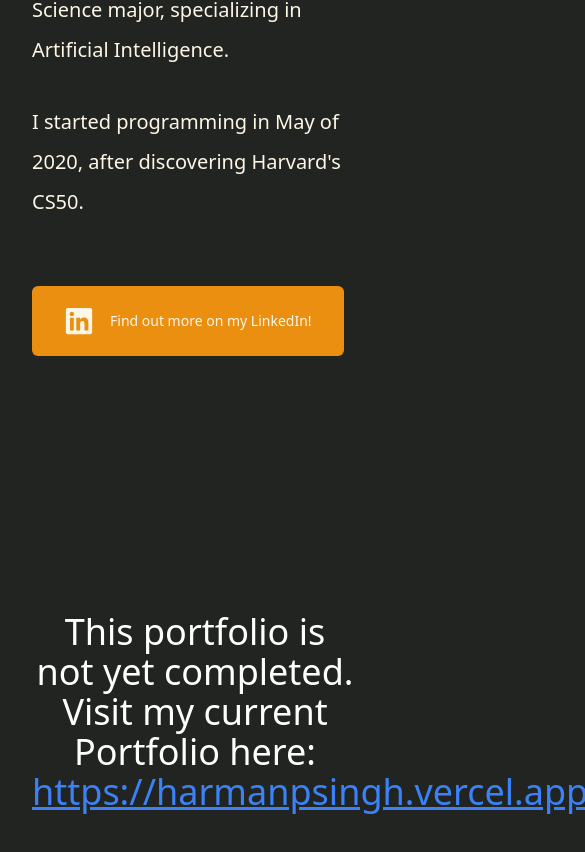
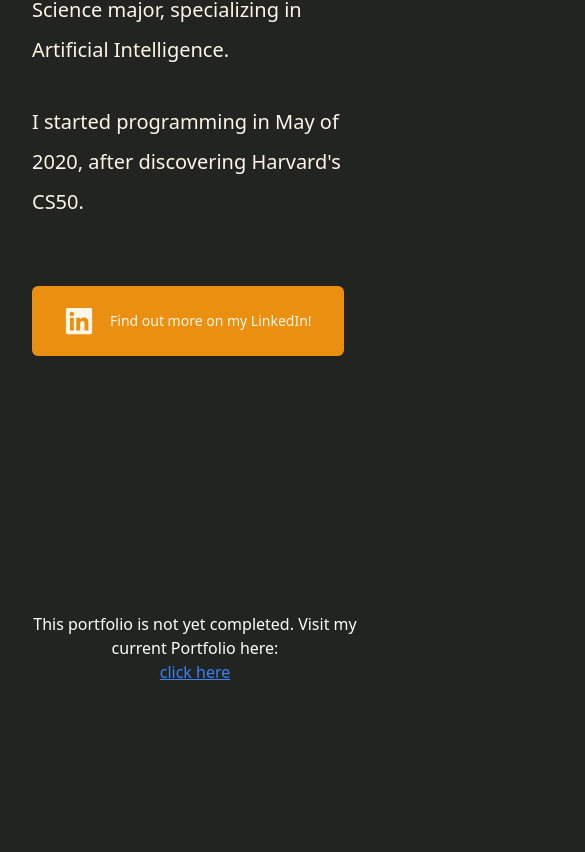
Before and after one commit to Harmxn02/Design-Portfolio, a Next.js app: page / in a window 390 px wide. Shown: the part 1024-1876 px from the top of the page, 585 px wide, since content can reach past the window. Built offline with nearby package versions, Linux system fonts and the light colour scheme.

Commit message:
update text size so mobile does not overflow

```diff
--- a/src/components/about/about.tsx
+++ b/src/components/about/about.tsx
@@ -33,9 +33,9 @@ export default function About() {
 				</a>
 			</div>
 
-			<div className="mt-64 text-white text-4xl text-center">
+			<div className="mt-64 text-white md:text-4xl text-center">
 				<p>This portfolio is not yet completed. Visit my current Portfolio here:	</p>
-				<a href="https://harmanpsingh.vercel.app/" className="text-blue-500 underline">https://harmanpsingh.vercel.app/</a>
+				<a href="https://harmanpsingh.vercel.app/" className="text-blue-500 underline">click here</a>
 			</div>
 		</div>
 	);
```
